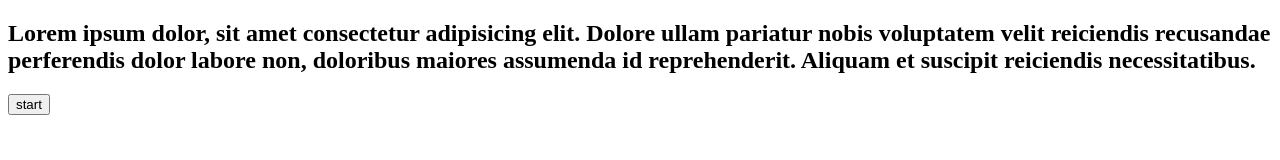
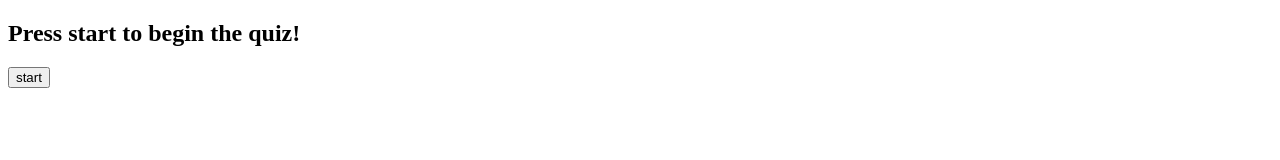
Before and after one commit to daniellecavallo/Web-APIs, a plain HTML site: page index.html in a window 1280 px wide. Drawn offline with Linux system fonts and the light colour scheme.

Commit message:
changed header question

```diff
--- a/index.html
+++ b/index.html
@@ -12,7 +12,7 @@
 
     </div>
     <main id="mainarea">
-        <h2 id="question">Lorem ipsum dolor, sit amet consectetur adipisicing elit. Dolore ullam pariatur nobis voluptatem velit reiciendis recusandae perferendis dolor labore non, doloribus maiores assumenda id reprehenderit. Aliquam et suscipit reiciendis necessitatibus.</h2>
+        <h2 id="question">Press start to begin the quiz!</h2>
         <button id="startbutton">start</button>
     </main>
 
```
